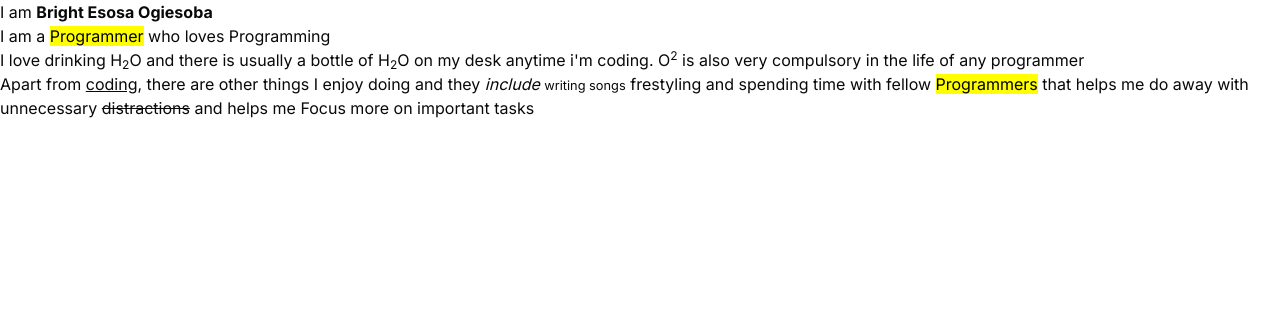
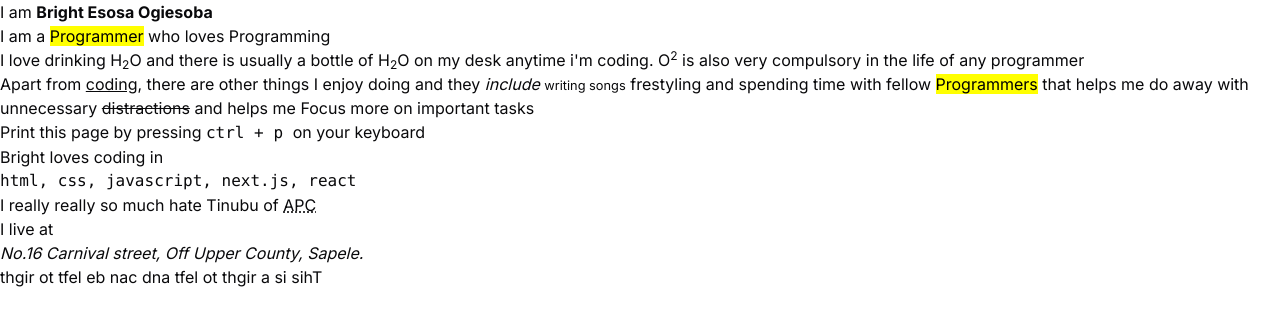
Before and after one commit to BAREO14/master-bareo, a Next.js app: page / in a window 1280 px wide. Shown: the top 326 px of the page. Built offline with nearby package versions, Linux system fonts and the light colour scheme.

Commit message:
More on html Tags✅

```diff
--- a/app/page.tsx
+++ b/app/page.tsx
@@ -6,6 +6,11 @@ export default function Home() {
   <p>I am a <mark>Programmer</mark> who loves Programming</p>
   <p>I love drinking H<sub>2</sub>O and there is usually a bottle of H<sub>2</sub>O on my desk anytime i&apos;m coding.  O<sup>2</sup> is also very compulsory in the life of any programmer</p>
   <h2>Apart from <u>coding</u>, there are other things I enjoy doing and they <i>include</i> <small>writing songs</small> frestyling and spending time with fellow <mark>Programmers</mark> that helps me do away with unnecessary <s>distractions</s> and helps me Focus more on important tasks</h2>
+<p>Print this page by pressing <kbd> ctrl + p </kbd> on your keyboard</p>
+<p>Bright loves coding in <pre><code>html, css, javascript, next.js, react</code></pre></p>
+<p>I really really so  much hate Tinubu of <abbr title='All Progressive congress'> APC</abbr></p>
+<p>I live at <address>No.16 Carnival street, Off Upper County, Sapele. </address></p>
+<p><bdo dir='rtl'>This is a right to left and can be left to right</bdo></p>
   </>
   )
 }
```
